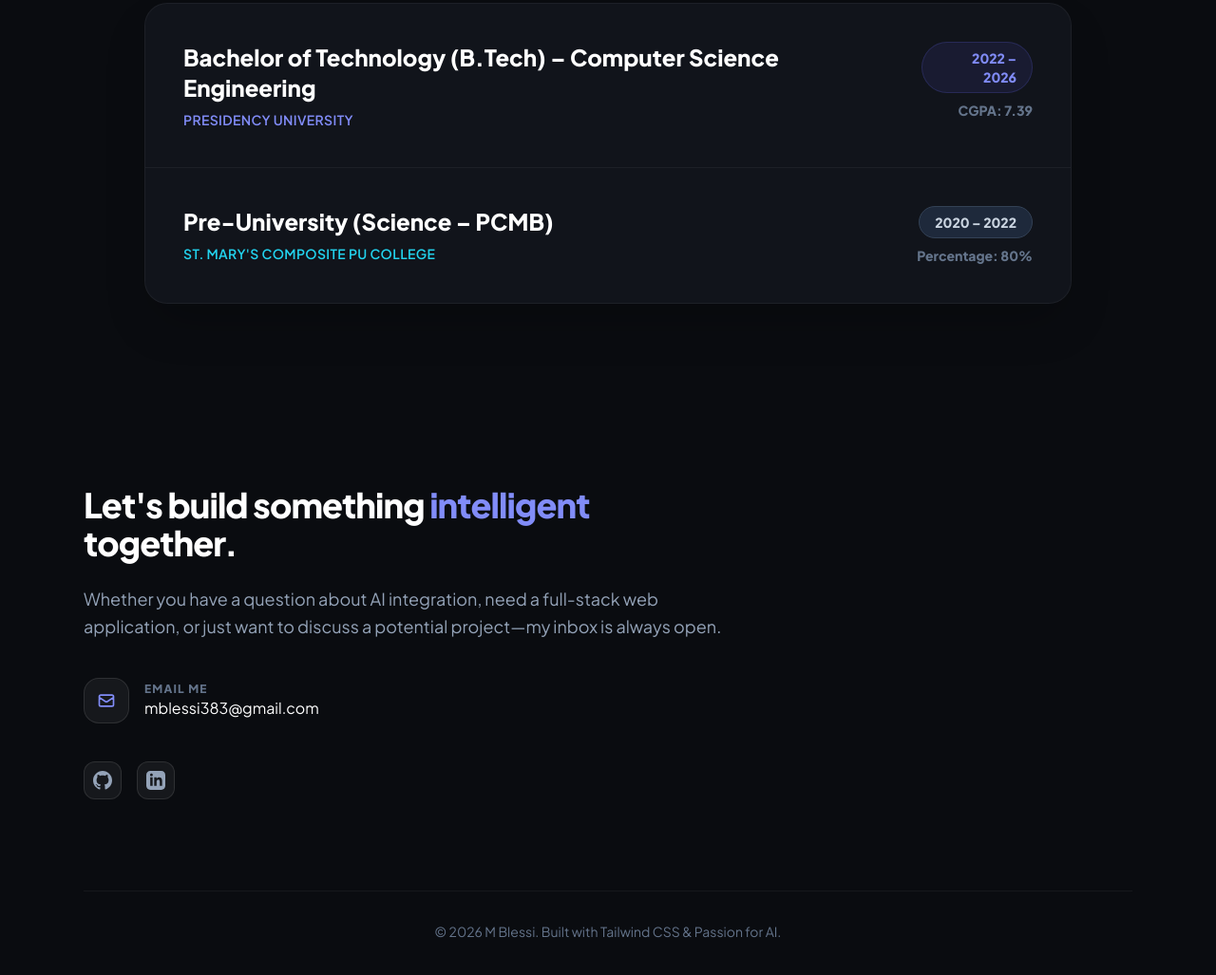
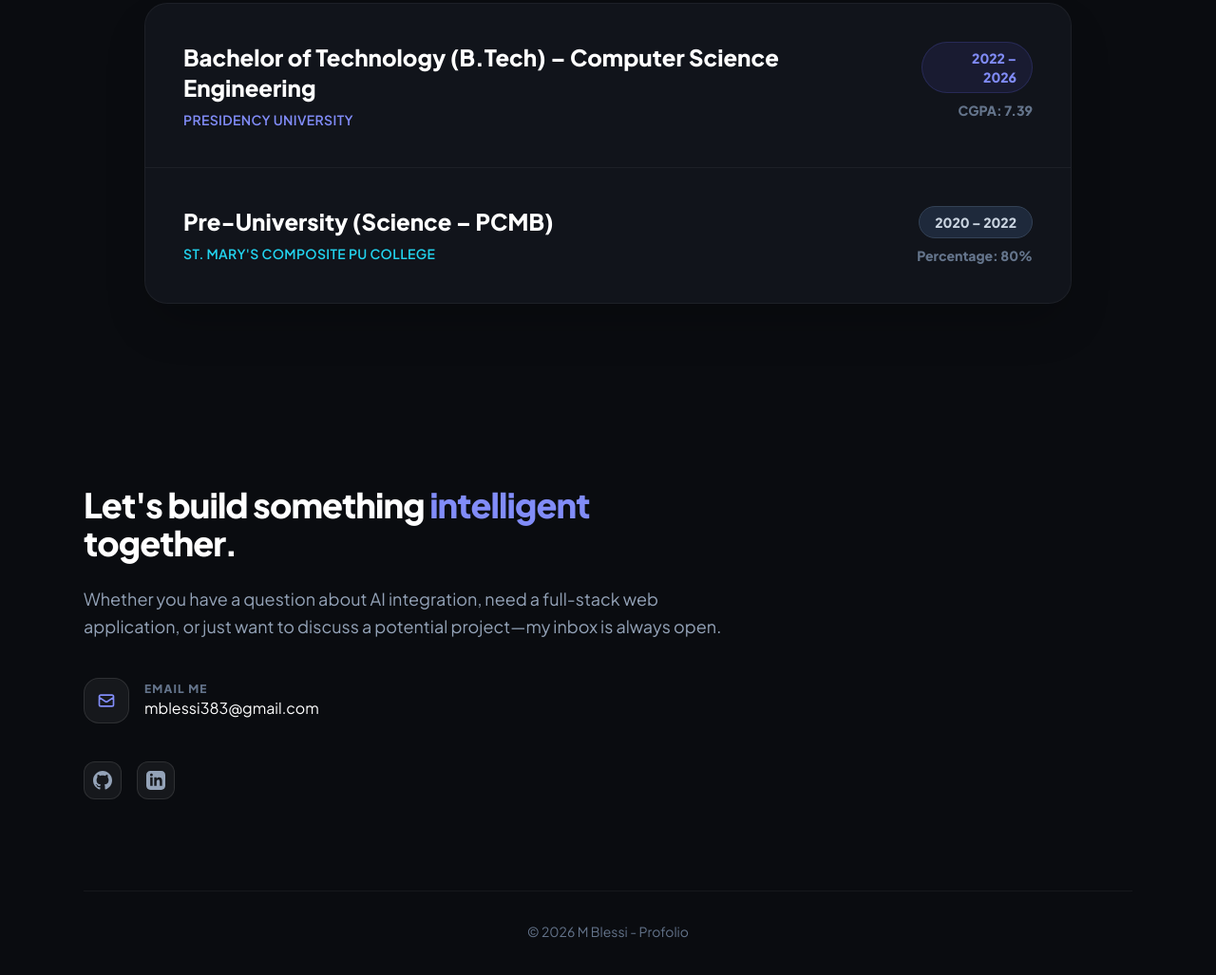
Before and after one commit to Blessi535/Portfolio, a plain HTML site: page index.html in a window 1280 px wide. Shown: the part 4733-5760 px from the top of the page at 95% size. Drawn offline with nearby package versions, Linux system fonts and the light colour scheme.

Commit message:
Update index.html

```diff
--- a/index.html
+++ b/index.html
@@ -430,7 +430,7 @@
 
     <div class="mt-24 pt-8 border-t border-white/5 text-center">
       <p class="text-slate-500 text-sm">
-        &copy; 2026 M Blessi. Built with Tailwind CSS & Passion for AI.
+        &copy; 2026 M Blessi - Profolio
       </p>
     </div>
   </div>
```
